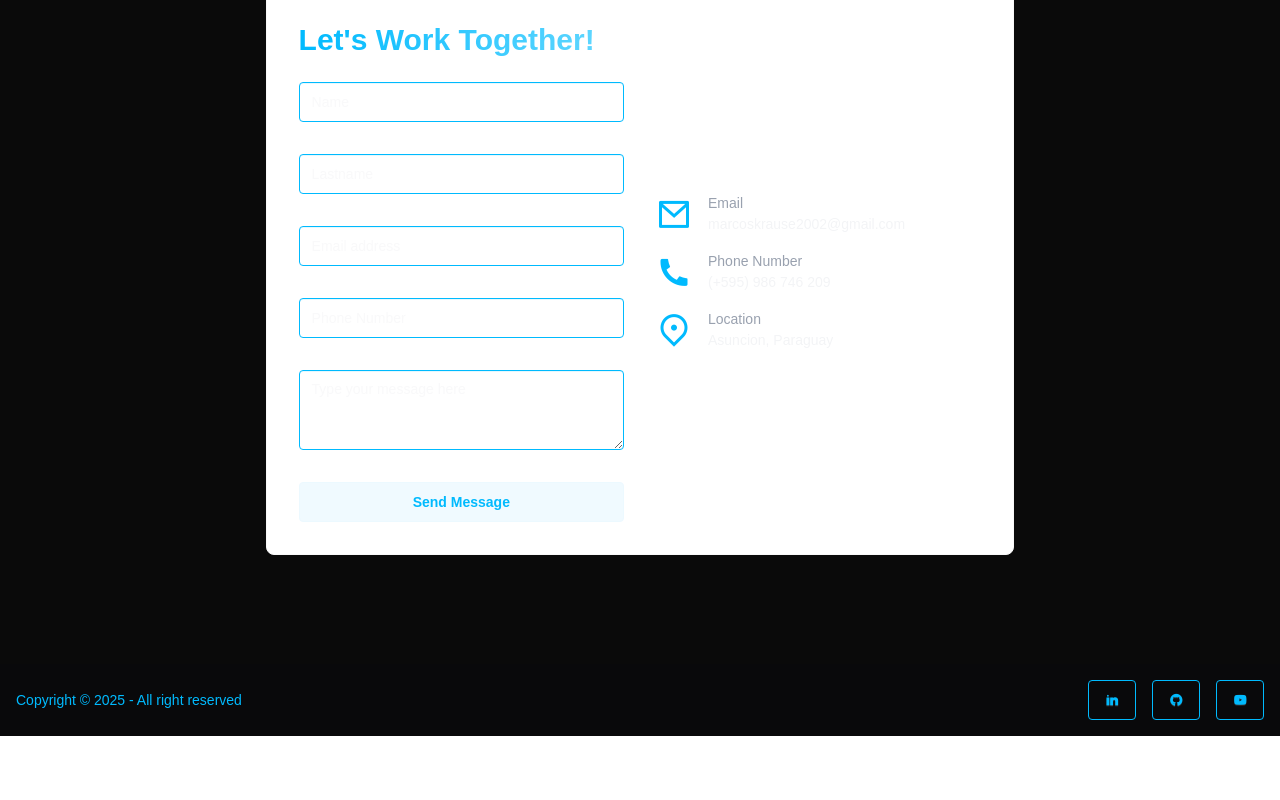
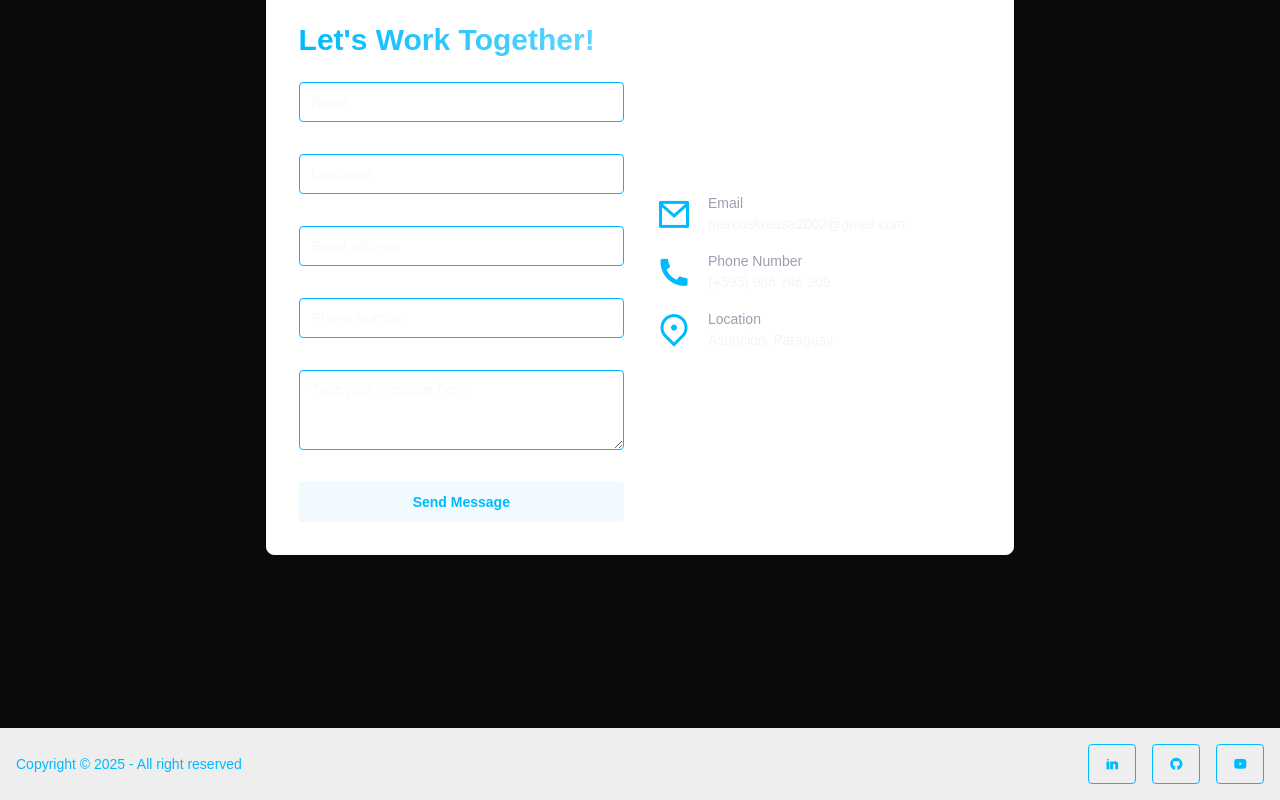
Before and after one commit to mazax28/PORTFOLIO, a React (Vite) app: page / in a window 1280 px wide. Shown: the part 2625-3425 px from the top of the page. Before the commit the page ends 3361 px from the top, so only its background shows below. Built offline with nearby package versions, Linux system fonts and the light colour scheme.

Commit message:
feat: update Footer component styling for improved visual consistency

```diff
--- a/src/components/Footer.jsx
+++ b/src/components/Footer.jsx
@@ -2,7 +2,7 @@ import React from 'react'
 
 function Footer() {
   return (
-<footer className="footer sm:footer-horizontal bg-neutral text-neutral-content items-center p-4">
+<footer className="footer bg-base-300 mt-16 sm:footer-horizontal  text-neutral-content items-center p-4">
   <aside className="grid-flow-col items-center">
 
     <p className=' text-[#00bafe]'> Copyright © {new Date().getFullYear()} - All right reserved</p>
```
